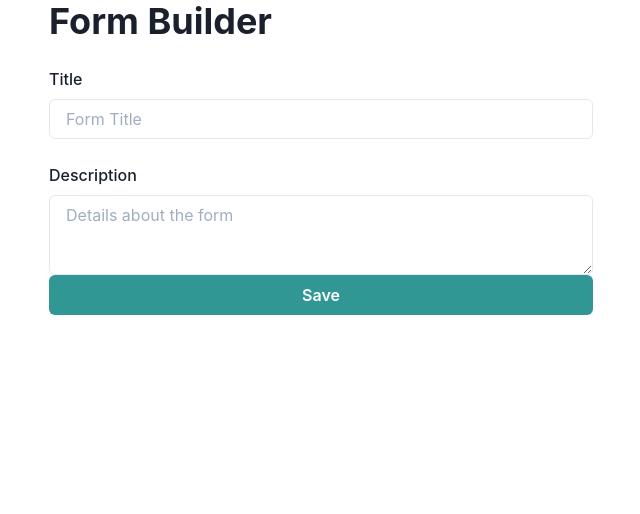
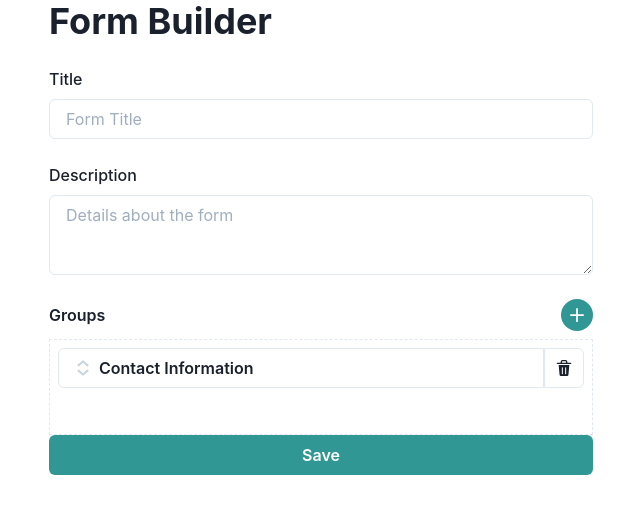
Before and after one commit to Hartecode/form-builder, a React (Create React App) app: page / in a window 1280 px wide. Shown: the top 514 px of the page, without its empty margins (319-959 px from the left). Built offline with nearby package versions, Linux system fonts and the light colour scheme.

Commit message:
got basic dynamic list

```diff
--- /dev/null
+++ b/src/components/DynamicList.tsx
@@ -0,0 +1,74 @@
+import React, { useState } from 'react'
+import {
+    Text,
+    Box,
+    Stack,
+    Flex,
+    IconButton
+  } from "@chakra-ui/react"
+import { AddIcon } from "@chakra-ui/icons"
+import ListItem from "./ListItem"
+
+interface Props {
+    label: string;
+    defaultName?: string;
+    value: GroupItem[]
+}
+
+interface GroupItem {
+    id: string;
+    label: string;
+}
+
+const uuID = () => Math.random().toString(36).substr(2, 9);
+
+const DynamicList = ({ label, defaultName = "Group", value = [] }: Props) => {
+    const [list, setList] = useState(value)
+
+    const onAdd = () => {
+        const item: GroupItem = {
+            id: `${defaultName}-${uuID()}`,
+            label: defaultName
+        }
+        setList(prevItems => [...prevItems, item])
+    }
+
+    const onDelete = (id: string) => {
+        setList(prvItems => prvItems.filter(v => v.id !== id))
+    }
+
+    const onGoToGroup = (id: string) => {
+        console.log('go to id', id)
+    }
+
+    return (
+    <Box>
+        <Flex justifyContent="space-between"
+            alignItems="center"
+            mb={2}>
+            <Text fontWeight="semibold">{label}</Text>
+            <IconButton aria-label="Add Group"
+                isRound={true}
+                colorScheme="teal"
+                size="sm"
+                icon={<AddIcon />}
+                onClick={onAdd} />
+        </Flex>
+        {console.log(list)}
+        <Stack as="ul"
+            spacing="1.5"
+            border="1px dashed"
+            borderColor="gray.200"
+            padding="2"
+            minHeight="24">
+            {list.map(v => <ListItem
+                            id={v.id}
+                            key={v.id}
+                            onDelete={onDelete}
+                            onGoToGroup={onGoToGroup}
+                            label={v.label} />)}
+        </Stack>
+    </Box>)
+}
+
+export default DynamicList
--- a/src/components/Home.tsx
+++ b/src/components/Home.tsx
@@ -7,6 +7,14 @@ import {
   FormLabel,
   Textarea
 } from "@chakra-ui/react"
+import DynamicList from './DynamicList'
+
+const groupItems = [
+    {
+        id: "2",
+        label: "Contact Information"
+    }
+]
 
 const Home = () => {
   const handleChange = (e: React.ChangeEvent<HTMLInputElement>) => {
@@ -31,6 +39,10 @@ const Home = () => {
                 placeholder="Details about the form"
             />
         </FormControl>
+        <DynamicList
+            label="Groups"
+            value={groupItems}
+            defaultName="Group" />
     </Stack>
   </Stack>)
 }
--- /dev/null
+++ b/src/components/ListItem.tsx
@@ -0,0 +1,31 @@
+import React from 'react'
+import {
+  Button,
+  ButtonGroup,
+  IconButton
+} from "@chakra-ui/react"
+import { UpDownIcon, DeleteIcon } from "@chakra-ui/icons"
+
+interface Props {
+    id: string;
+    label: string;
+    onDelete: (id: string) => void,
+    onGoToGroup: (id: string) => void
+}
+
+const ListItem = ({ id, label, onGoToGroup, onDelete }: Props) => (
+    <ButtonGroup isAttached variant="outline">
+        <Button flex="1"
+            onClick={() => onGoToGroup(id)}
+            justifyContent="flex-start"
+            leftIcon={<UpDownIcon color="gray.300" />} >
+            {label}
+        </Button>
+        <IconButton
+            onClick={() => onDelete(id)}
+            aria-label="Remove item"
+            icon={<DeleteIcon />} />
+    </ButtonGroup>
+)
+
+export default ListItem
```
